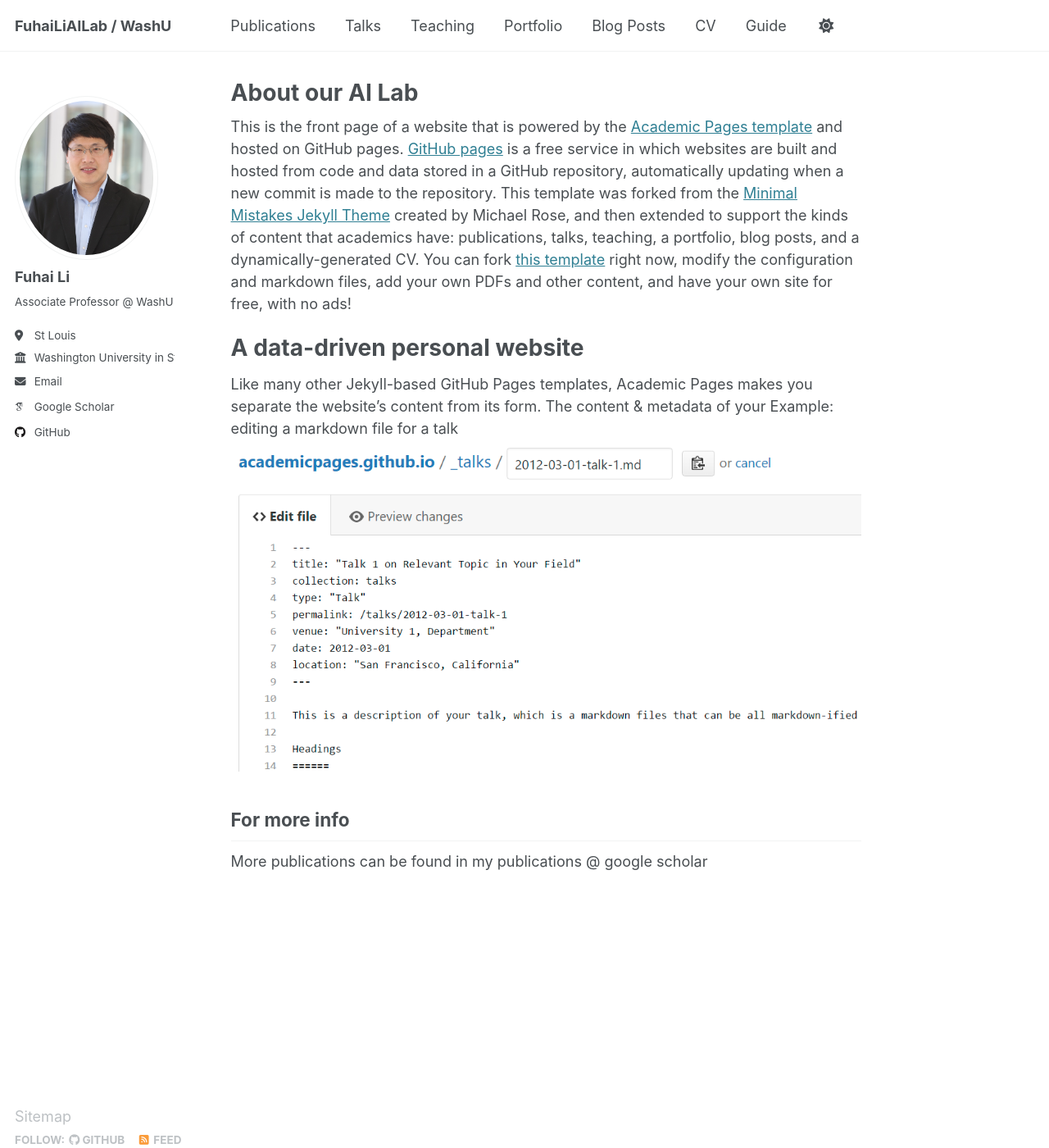
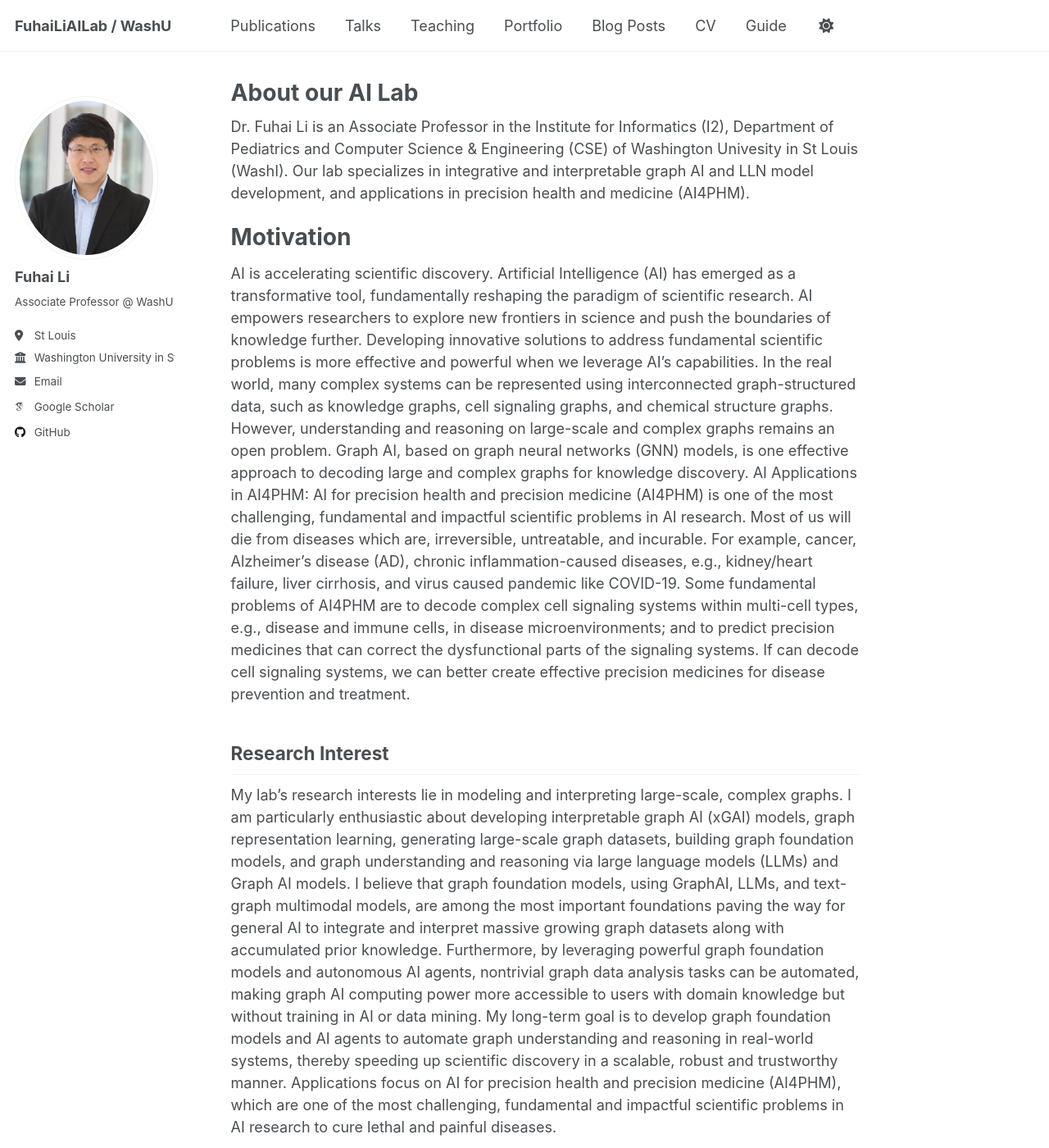
Before and after one commit to FuhaiLiAiLab/FuhaiLiAILab.github.io, a Jekyll site: the page built from _pages/about.md, in a window 1280 px wide and 1400 px high. Shown: the whole window at 82% size. Built offline with Jekyll 4.4.1, drawn with Linux system fonts in a browser that asks for light colours; some web fonts are replaced; some of the changed text lies outside the part shown.

Commit message:
Update about.md

```diff
--- a/_pages/about.md
+++ b/_pages/about.md
@@ -7,14 +7,18 @@ redirect_from:
   - /about.html
 ---
 
-This is the front page of a website that is powered by the [Academic Pages template](https://github.com/academicpages/academicpages.github.io) and hosted on GitHub pages. [GitHub pages](https://pages.github.com) is a free service in which websites are built and hosted from code and data stored in a GitHub repository, automatically updating when a new commit is made to the repository. This template was forked from the [Minimal Mistakes Jekyll Theme](https://mmistakes.github.io/minimal-mistakes/) created by Michael Rose, and then extended to support the kinds of content that academics have: publications, talks, teaching, a portfolio, blog posts, and a dynamically-generated CV. You can fork [this template](https://github.com/academicpages/academicpages.github.io) right now, modify the configuration and markdown files, add your own PDFs and other content, and have your own site for free, with no ads!
+Dr. Fuhai Li is an Associate Professor in the Institute for Informatics (I2), Department of Pediatrics and Computer Science & Engineering (CSE) of Washington Univesity in St Louis (WashI). Our lab specializes in integrative and interpretable graph AI and LLN model development, and applications in precision health and medicine (AI4PHM).
 
-A data-driven personal website
+
+Motivation
 ======
-Like many other Jekyll-based GitHub Pages templates, Academic Pages makes you separate the website's content from its form. The content & metadata of your
-Example: editing a markdown file for a talk
-![Editing a markdown file for a talk](/images/editing-talk.png)
+AI is accelerating scientific discovery. Artificial Intelligence (AI) has emerged as a transformative tool, fundamentally reshaping the paradigm of scientific research. AI empowers researchers to explore new frontiers in science and push the boundaries of knowledge further. Developing innovative solutions to address fundamental scientific problems is more effective and powerful when we leverage AI's capabilities. In the real world, many complex systems can be represented using interconnected graph-structured data, such as knowledge graphs, cell signaling graphs, and chemical structure graphs. However, understanding and reasoning on large-scale and complex graphs remains an open problem. Graph AI, based on graph neural networks (GNN) models, is one effective approach to decoding large and complex graphs for knowledge discovery.
+AI Applications in AI4PHM: AI for precision health and precision medicine (AI4PHM) is one of the most challenging, fundamental and impactful scientific problems in AI research. Most of us will die from diseases which are, irreversible, untreatable, and incurable. For example, cancer, Alzheimer’s disease (AD), chronic inflammation-caused diseases, e.g., kidney/heart failure, liver cirrhosis, and virus caused pandemic like COVID-19. Some fundamental problems of AI4PHM are to decode complex cell signaling systems within multi-cell types, e.g., disease and immune cells, in disease microenvironments; and to predict precision medicines that can correct the dysfunctional parts of the signaling systems. If can decode cell signaling systems, we can better create effective precision medicines for disease prevention and treatment.
 
-For more info
+Research Interest
 ------
-More publications can be found in my publications @ google scholar
+My lab's research interests lie in modeling and interpreting large-scale, complex graphs. I am particularly enthusiastic about developing interpretable graph AI (xGAI) models, graph representation learning, generating large-scale graph datasets, building graph foundation models, and graph understanding and reasoning via large language models (LLMs) and Graph AI models. I believe that graph foundation models, using GraphAI, LLMs, and text-graph multimodal models, are among the most important foundations paving the way for general AI to integrate and interpret massive growing graph datasets along with accumulated prior knowledge. Furthermore, by leveraging powerful graph foundation models and autonomous AI agents, nontrivial graph data analysis tasks can be automated, making graph AI computing power more accessible to users with domain knowledge but without training in AI or data mining. My long-term goal is to develop graph foundation models and AI agents to automate graph understanding and reasoning in real-world systems, thereby speeding up scientific discovery in a scalable, robust and trustworthy manner. Applications focus on AI for precision health and precision medicine (AI4PHM), which are one of the most challenging, fundamental and impactful scientific problems in AI research to cure lethal and painful diseases.
+
+Welcome to join FuhaiLiAI lab
+------
+Please check our publications at: https://scholar.google.com/citations?hl=en&user=rVZfU9sAAAAJ&view_op=list_works&sortby=pubdate
```
